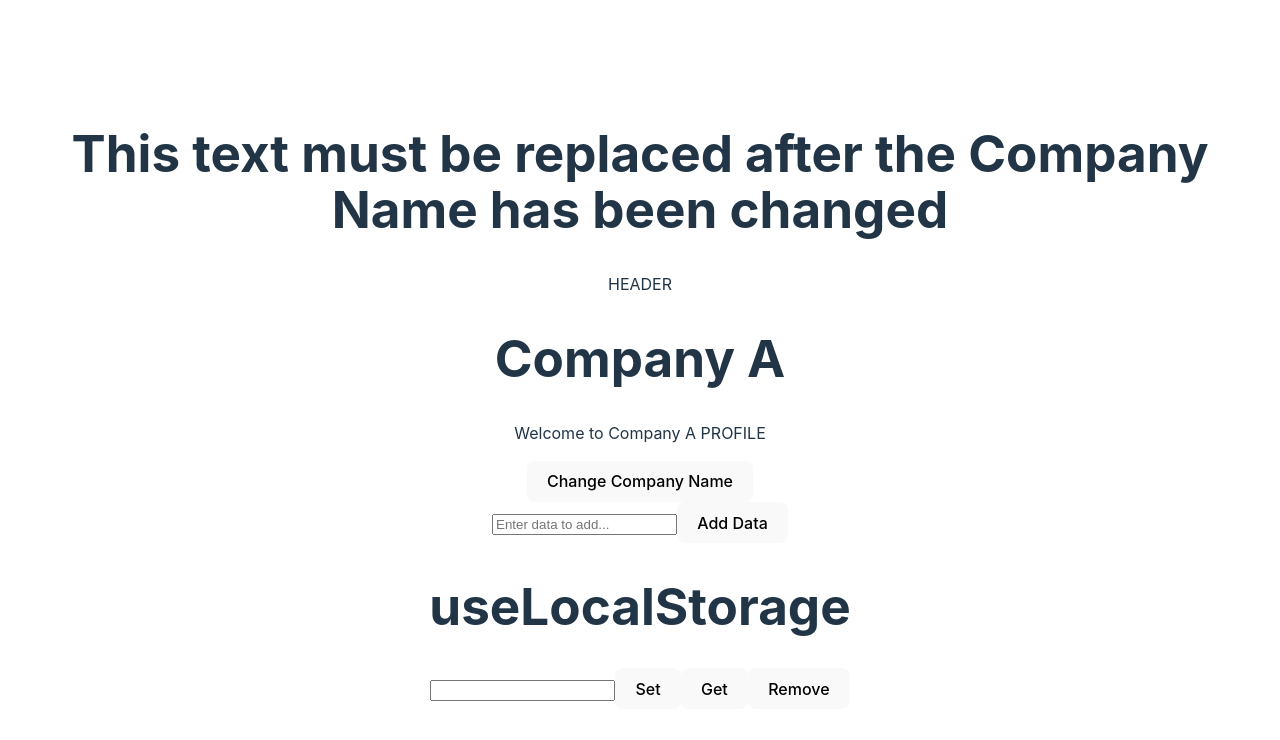
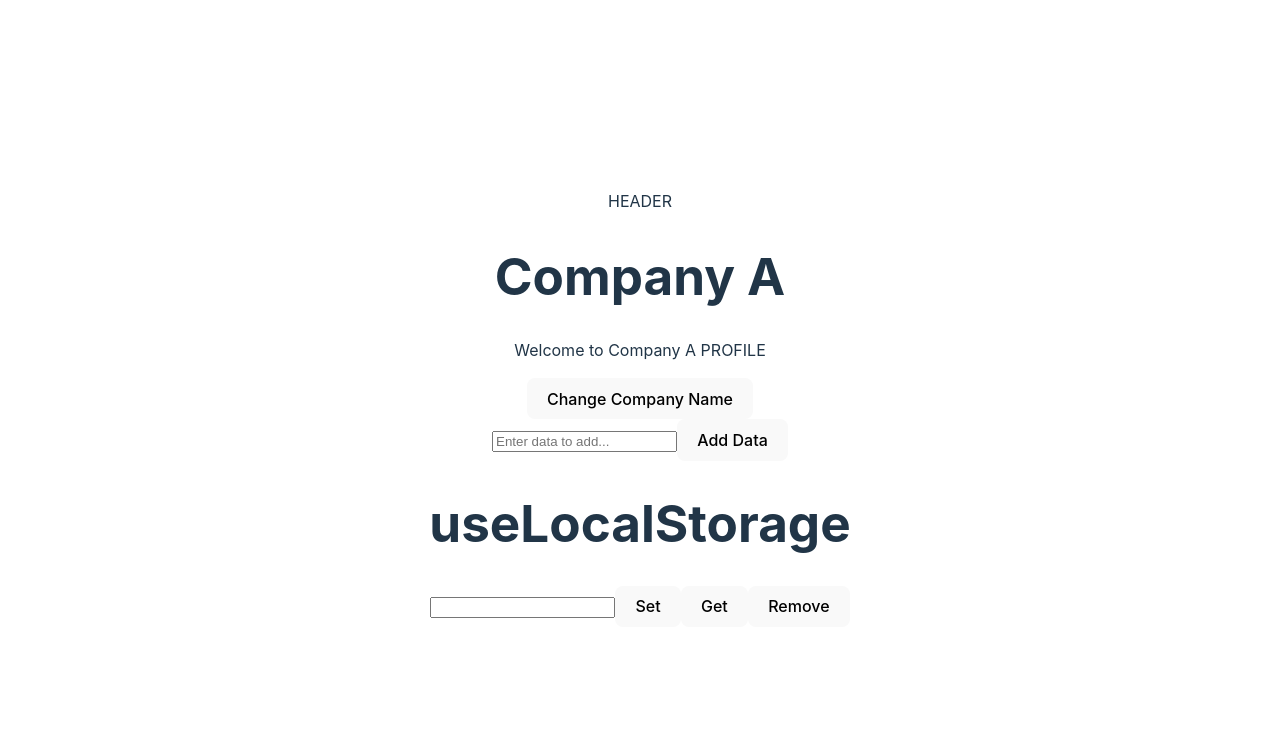
Before and after one commit to clavelian/PracticeReact, a React (Vite) app in the folder RP/: page / in a window 1280 px wide. Shown: the top 740 px of the page. Built offline with nearby package versions, Linux system fonts and the light colour scheme.

Commit message:
Trial Commit

```diff
--- a/RP/src/App.jsx
+++ b/RP/src/App.jsx
@@ -43,7 +43,9 @@ function App() {
         {/* <br/>
         <br/> */}
         {/* <MyComponent /> */}
-        <h1>This text must be replaced after the Company Name has been changed</h1>
+
+        {/* <h1>This text must be replaced after the Company Name has been changed</h1> */}
+
         <Kumpanya />
 
         <AddDataItem />
```
